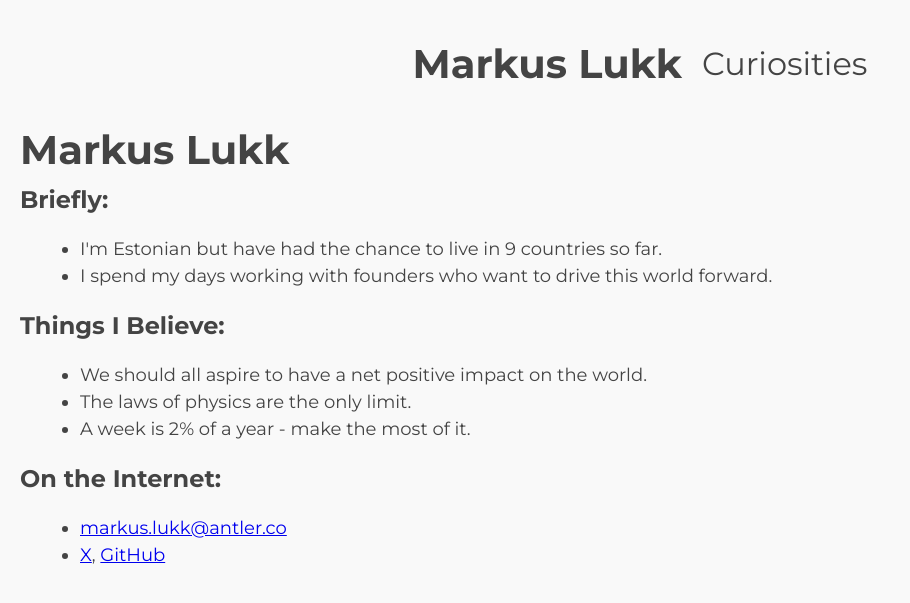
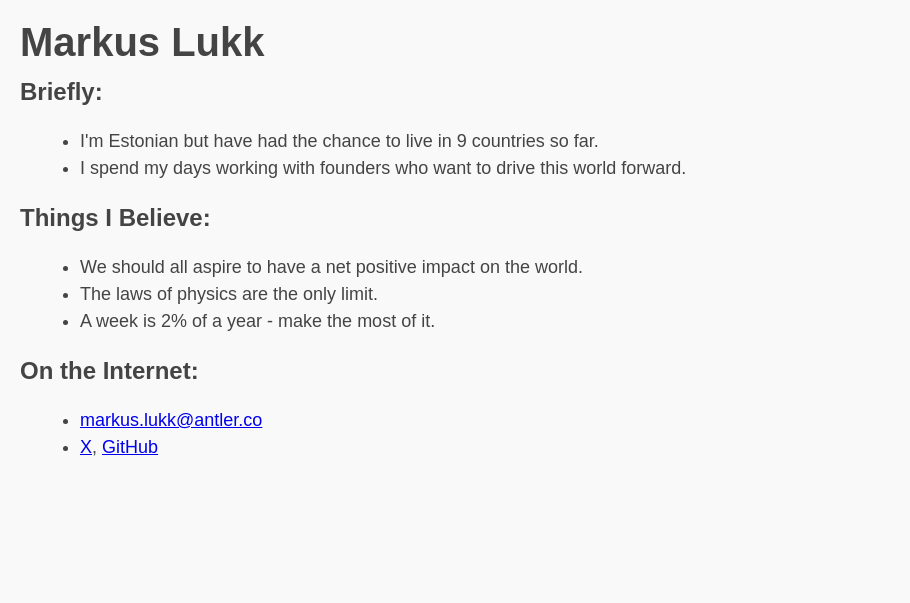
Before and after one commit to markuslukk/markuslukk.github.io, a Jekyll site: the page built from index.html, in a window 1280 px wide. Shown: the top 603 px of the page, without its empty margins (0-910 px from the left). Built offline with Jekyll 4.4.1, drawn with Linux system fonts in a browser that asks for light colours.

Commit message:
Update default.html

```diff
--- a/_layouts/default.html
+++ b/_layouts/default.html
@@ -1,22 +1,12 @@
 <!DOCTYPE html>
 <html lang="en">
 <head>
-    <meta charset="utf-8">
-    <title>Markus Lukk</title>
-    <link href="https://fonts.googleapis.com/css2?family=Montserrat:wght@400;700&display=swap" rel="stylesheet">
-    <link rel="stylesheet" href="/style.css">
-    <meta name="viewport" content="width=device-width, initial-scale=1">
+  <meta charset="UTF-8">
+  <meta name="viewport" content="width=device-width, initial-scale=1.0">
+  <title>{{ page.title | default: "Markus Lukk" }}</title>
+  <link rel="stylesheet" href="/style.css">
 </head>
 <body>
-    <header>
-        <h1><a href="index.html" style="text-decoration: none; color: inherit;">Markus Lukk</a></h1>
-        <nav>
-            <a href="curiosities.html">Curiosities</a>
-        </nav>
-    </header>
-
-    <div class="content">
-        {{ content }}
-    </div>
+  {{ content }}
 </body>
 </html>
```
